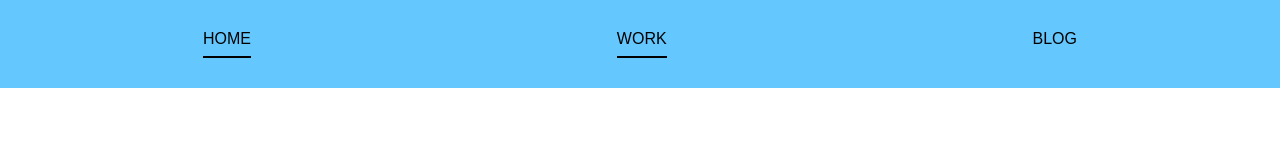
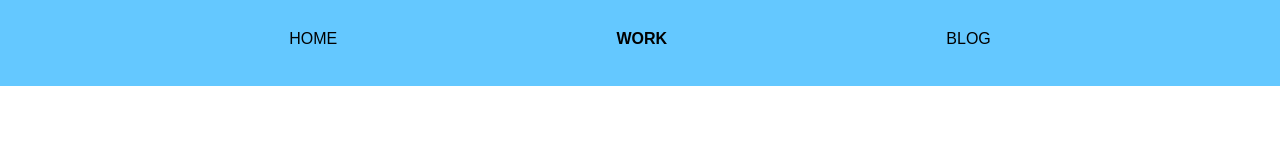
Before and after one commit to ConnectedCat/ACCD-CP1, a plain HTML site: page week2/index.html in a window 1280 px wide. Drawn offline with Linux system fonts and the light colour scheme.

Commit message:
added active class styles

```diff
--- a/week2/index.html
+++ b/week2/index.html
@@ -29,6 +29,10 @@
             padding-bottom: 8px;
         }
 
+        .active {
+            font-weight: bold;
+        }
+
         nav ul li:last-child {
             border-bottom: none;
         }
@@ -43,6 +47,12 @@
             nav ul {
                 display: flex;
                 flex-direction: row;
+                justify-content: space-evenly;
+            }
+
+            nav ul li {
+                border-bottom: none;
+                margin: 10px;
             }
         }
 
@@ -53,7 +63,7 @@
         <nav>
             <ul>
                 <li><a href="#somelinkhere">Home</a></li>
-                <li><a href="#somelinkhere">Work</a></li>
+                <li class="active"><a href="#somelinkhere">Work</a></li>
                 <li><a href="#somelinkhere">Blog</a></li>
             </ul>
         </nav>
```
